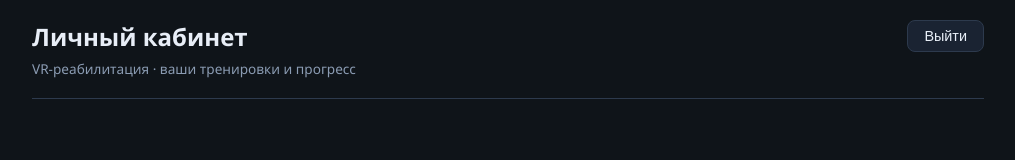
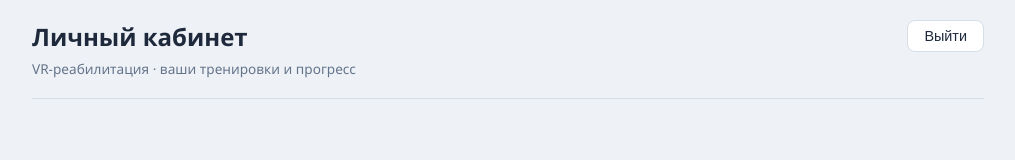
Before and after one commit to IIIKA8/VR-backend.service, a website: page web/views/patient.html in a window 1280 px wide. Shown: the whole page, without its empty margins (132-1147 px from the left). Drawn offline with Linux system fonts and the light colour scheme; no server answers.

Commit message:
Светлая тема кабинета пациента (как у врача)

```diff
--- a/web/static/css/patient.css
+++ b/web/static/css/patient.css
@@ -1,12 +1,13 @@
 :root {
-  --bg: #0f1419;
-  --surface: #1a2332;
-  --border: #2d3a4d;
-  --text: #e8eef7;
-  --muted: #8b9cb3;
-  --accent: #3d9dff;
-  --success: #34d399;
-  --danger: #f87171;
+  --bg: #eef2f7;
+  --surface: #ffffff;
+  --border: #d8dee8;
+  --text: #1e293b;
+  --muted: #64748b;
+  --accent: #2563eb;
+  --accent-dim: #1d4ed8;
+  --success: #059669;
+  --danger: #dc2626;
 }
 
 * { box-sizing: border-box; }
@@ -95,7 +96,7 @@ body {
 .chart-host { width: 100%; min-height: 200px; }
 
 .select-control {
-  background: var(--bg);
+  background: var(--surface);
   color: var(--text);
   border: 1px solid var(--border);
   border-radius: 8px;
@@ -117,7 +118,7 @@ body {
   text-transform: uppercase;
   letter-spacing: 0.03em;
 }
-.patient-table tbody tr:hover { background: rgba(61, 157, 255, 0.06); }
+.patient-table tbody tr:hover { background: rgba(37, 99, 235, 0.05); }
 .patient-table tbody tr:last-child td { border-bottom: none; }
 
 .pager {
@@ -128,7 +129,7 @@ body {
   margin-top: 1rem;
 }
 .pager-btn {
-  background: var(--bg);
+  background: var(--surface);
   border: 1px solid var(--border);
   color: var(--text);
   border-radius: 8px;
```
